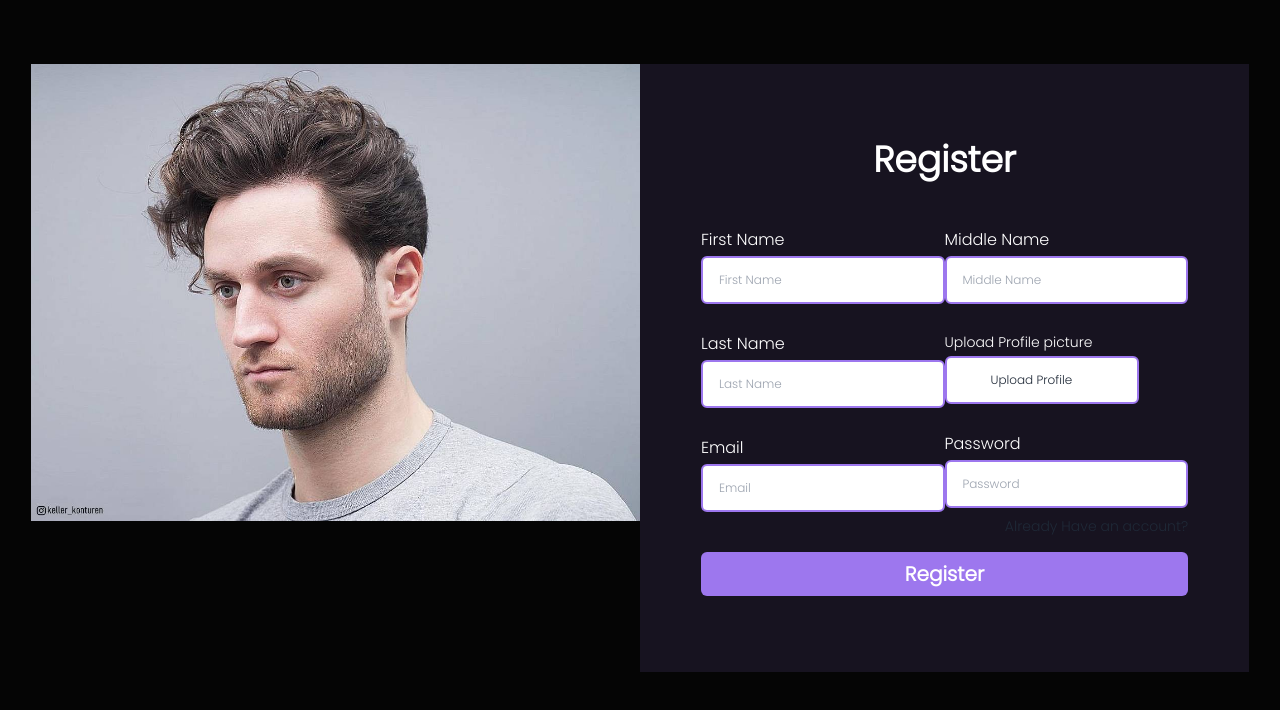
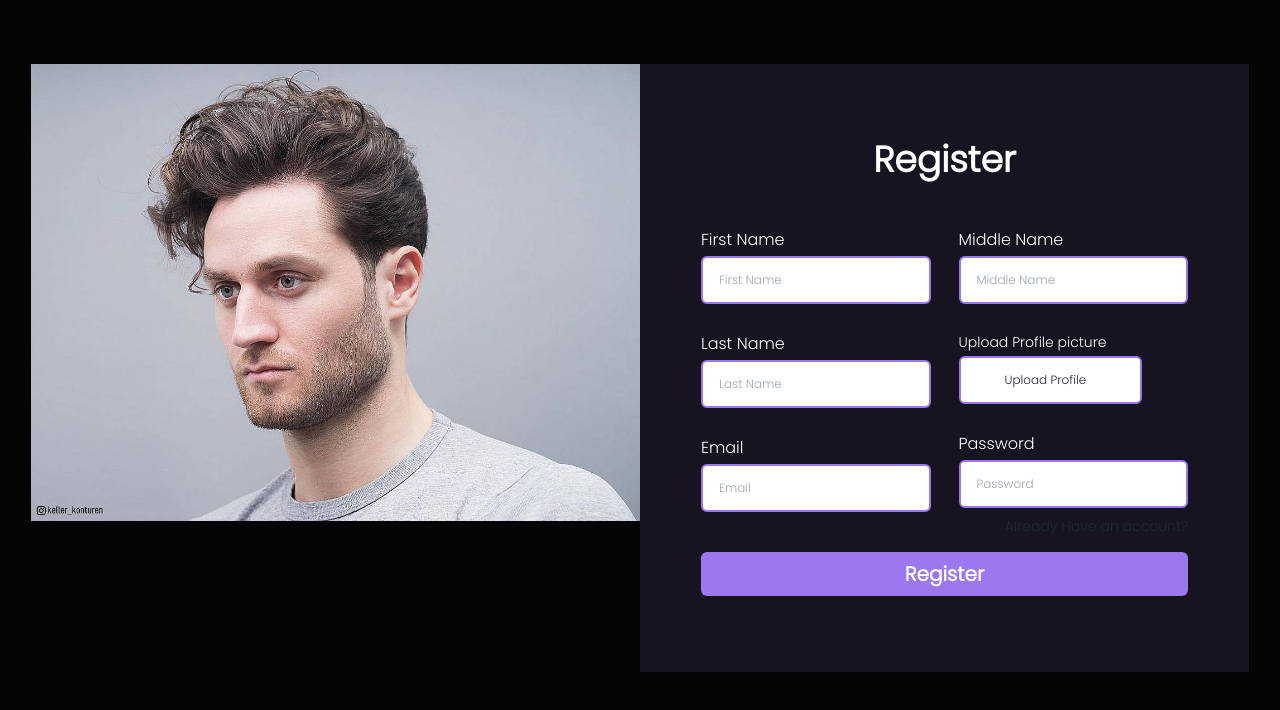
Before and after one commit to AbdurrahmanTalha/brainscape-frontend, a Next.js app: page /register in a window 1280 px wide. Shown: the top 710 px of the page. Built offline with nearby package versions, Linux system fonts and the light colour scheme.

Commit message:
page finished

```diff
--- a/app/register/page.tsx
+++ b/app/register/page.tsx
@@ -12,7 +12,7 @@ const page = () => {
             <div className="lg:w-1/2 flex lg:flex-row flex-col justify-center items-center  bg-[#171320]">
                 <div className="w-4/5 mx-auto py-10">
                     <h3 className="text-4xl font-bold text-center mb-12 text-white">Register</h3>
-                    <div className="flex lg:flex-row flex-col justify-between">
+                    <div className="flex lg:flex-row flex-col justify-between gap-7">
                         <div className="w-full">
                             <div className=" w-full mb-7">
                                 <p className="font-medium mb-1 text-white ">First Name</p>
```
